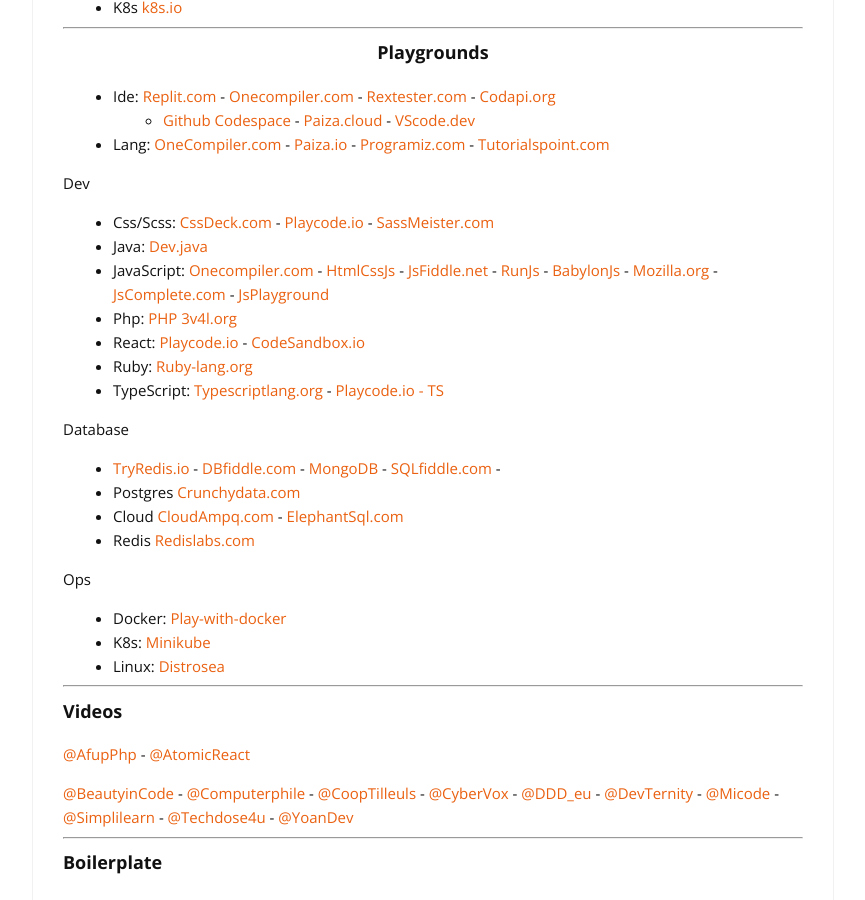
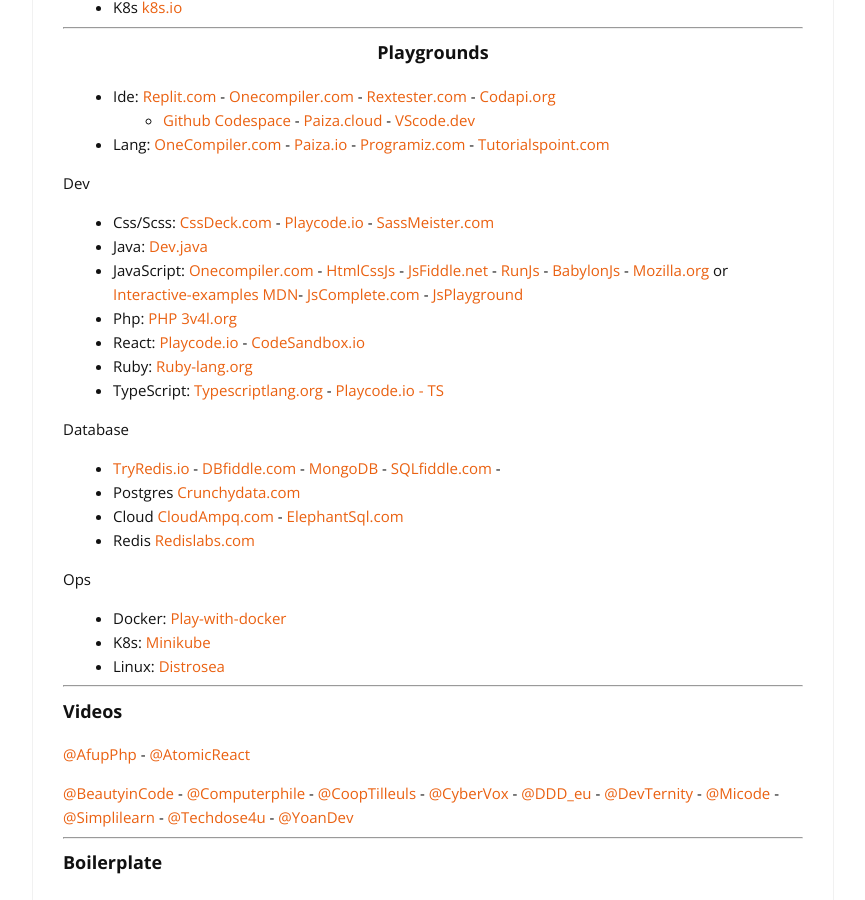
Before and after one commit to cylmat/cylmat.github.io, a Jekyll site: the page built from _pages/train.md, in a window 1280 px wide and 900 px high, scrolled down 1540 px. Shown: the whole window, without its empty margins (207-1072 px from the left). Built offline with Jekyll 4.4.1, drawn with Linux system fonts in a browser that asks for light colours; nearby versions of some CDN libraries.

Commit message:
Update train.md

```diff
--- a/_pages/train.md
+++ b/_pages/train.md
@@ -72,7 +72,7 @@
 Dev
 * Css/Scss: [CssDeck.com](https://cssdeck.com/) - [Playcode.io](https://playcode.io/css) - [SassMeister.com](https://www.sassmeister.com)
 * Java: [Dev.java](https://dev.java/playground)
-* JavaScript: [Onecompiler.com](https://onecompiler.com/javascript) - [HtmlCssJs](https://html-css-js.com) - [JsFiddle.net](https://jsfiddle.net) - [RunJs](https://runjs.co) - [BabylonJs](https://playground.babylonjs.com) - [Mozilla.org](https://developer.mozilla.org/en-US/play) - [JsComplete.com](https://jscomplete.com/playground) - [JsPlayground](https://www.jsplayground.dev)
+* JavaScript: [Onecompiler.com](https://onecompiler.com/javascript) - [HtmlCssJs](https://html-css-js.com) - [JsFiddle.net](https://jsfiddle.net) - [RunJs](https://runjs.co) - [BabylonJs](https://playground.babylonjs.com) - [Mozilla.org](https://developer.mozilla.org/en-US/play) or [Interactive-examples MDN](https://interactive-examples.mdn.mozilla.net/pages/js/date-totimestring.html)- [JsComplete.com](https://jscomplete.com/playground) - [JsPlayground](https://www.jsplayground.dev)
 * Php: [PHP 3v4l.org](https://3v4l.org)
 * React: [Playcode.io](https://playcode.io/react) - [CodeSandbox.io](https://codesandbox.io/s)
 * Ruby: [Ruby-lang.org](https://try.ruby-lang.org/playground)
```
